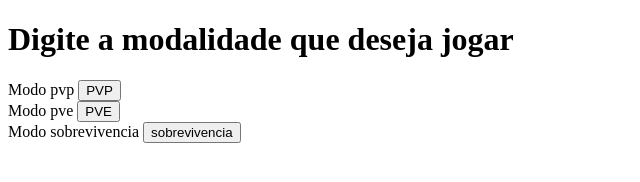
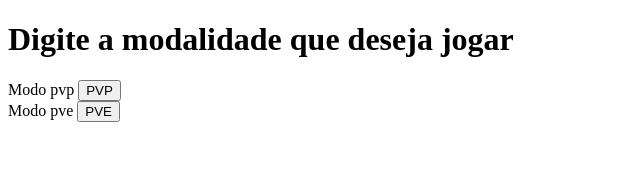
Before and after one commit to Eric02222/Atividades-Vs-code, a plain HTML site: page Atv3/modalidade.html in a window 1280 px wide. Shown: the whole page, without its empty margins (0-640 px from the left). Drawn offline with Linux system fonts and the light colour scheme.

Commit message:
Update modalidade.html

```diff
--- a/Atv3/modalidade.html
+++ b/Atv3/modalidade.html
@@ -17,9 +17,6 @@
 
             <label for="pve">Modo pve</label>
             <button id="pve" onclick="modPve()">PVE</button><br>
-
-            <label for="sobrevivencia">Modo sobrevivencia</label>
-            <button id="sobrevivencia" onclick="modsobrevivencia()">sobrevivencia</button>
         </div>
     </div>
 
```
